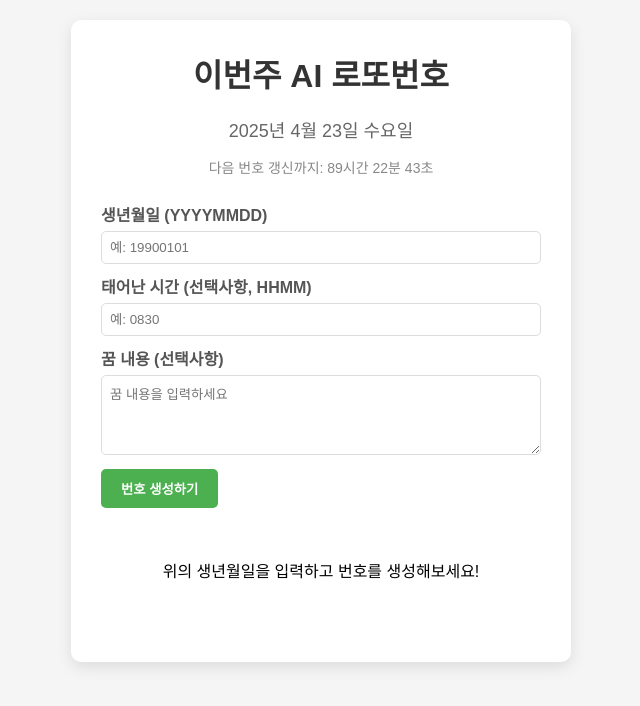
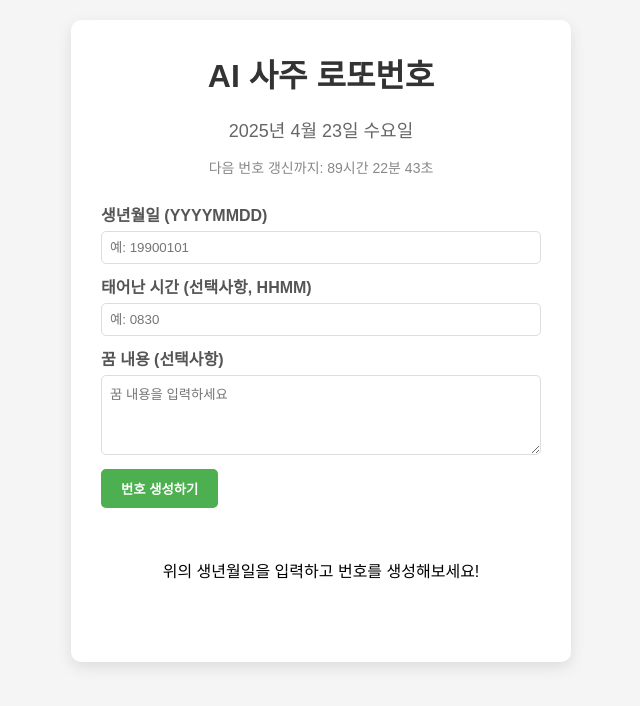
Before and after one commit to mildw428/ai.golrajo, a plain HTML site: page front/lotto.html in a window 1280 px wide. Shown: the whole page, without its empty margins (319-959 px from the left). Drawn offline with Linux system fonts and the light colour scheme.

Commit message:
문구변경

```diff
--- a/front/lotto.html
+++ b/front/lotto.html
@@ -3,7 +3,7 @@
 <head>
     <meta charset="UTF-8">
     <meta name="viewport" content="width=device-width, initial-scale=1.0">
-    <title>AI 자동 갱신 로또번호 생성기</title>
+    <title>AI 사주 로또번호 생성기</title>
     <script src="https://pagead2.googlesyndication.com/pagead/js/adsbygoogle.js?client=ca-pub-4166816153257661"
         crossOrigin="anonymous" async></script>
     <style>
@@ -137,7 +137,7 @@
 
         <div class="main-container">
             <div class="container">
-                <h1>이번주 AI 로또번호</h1>
+                <h1>AI 사주 로또번호</h1>
                 <div class="today-date" id="todayDate"></div>
                 <div class="next-update" id="nextUpdate"></div>
 
```
